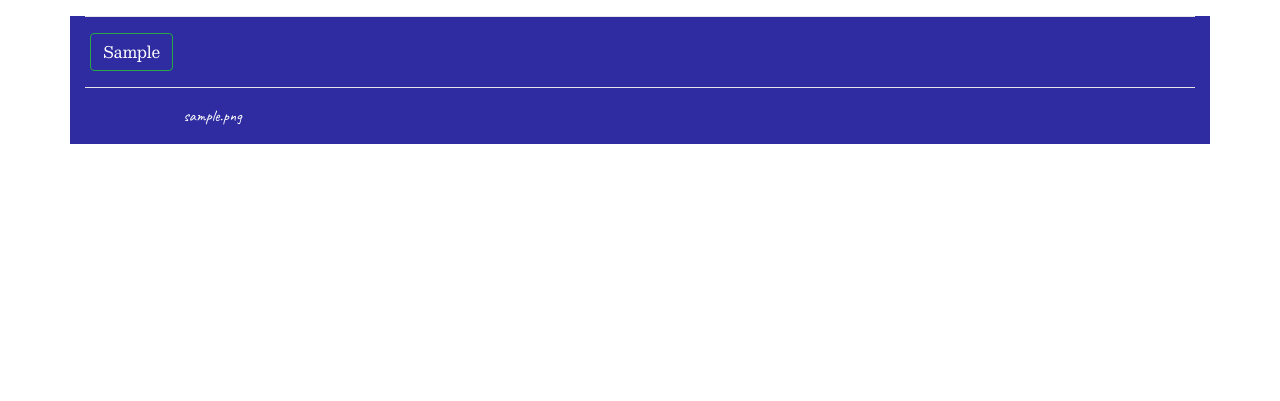
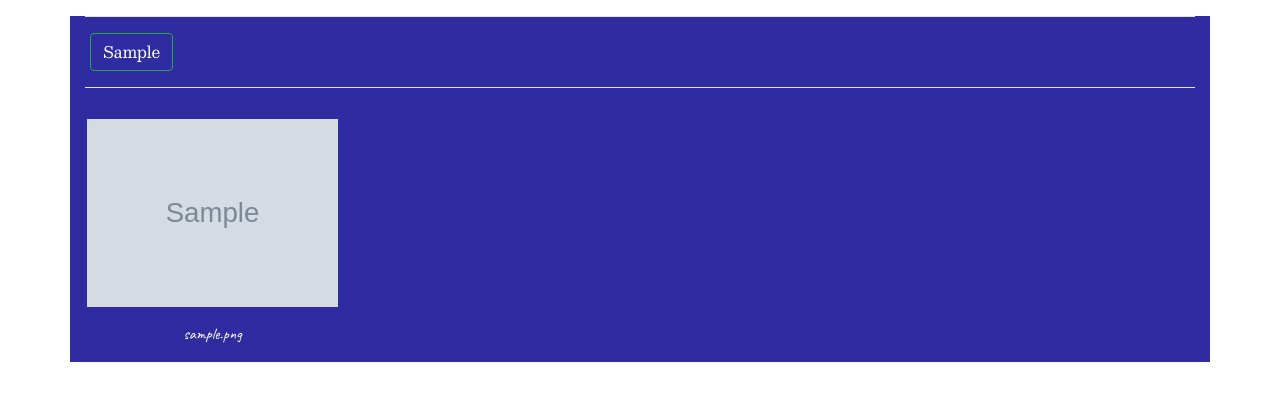
Before and after one commit to fkinyae/kins-gallery, a Django app: page / in a window 1280 px wide. Shown: the part 78-479 px from the top of the page. Run offline with Django 3.2, Linux system fonts and the light colour scheme; tables that the repository leaves empty hold one stand-in row (values such as "Sample post"); grey boxes marked "Sample" are stand-in pictures; some libraries are stand-ins or nearby versions.

Commit message:
change the image url styling

```diff
--- a/gallery/templates/all_gallery/home.html
+++ b/gallery/templates/all_gallery/home.html
@@ -34,7 +34,7 @@
         <div class="col-md-3">
 
             <a data-toggle="modal" data-target="#{{image.id}}">
-                <img src="{{image.photo_image.url}}" alt="image of {image.image_name}" class="img-fluid gallery" style="display: none">
+                <img src="{{image.photo_image.url}}" alt="image of {image.image_name}" class="img-fluid gallery">
             </a>
 
                 <p class="text_image">{{image.image_name}}</p>
@@ -59,7 +59,7 @@
                             <p class="imgdesc">{{image.image_description}}</p>
                             Photo-Image Link.
                             <input class="form-control input-lg" type="text"
-                                   value="{{image.photo_image.url}}" id="{{image.id}}">
+                                   value="{{image.photo_image.url}}" id="{{image.id}}" style="display: none">
                             <button class="btn btn-success btn-sm copy-btn" data-hex="{{image.photo_image.url}}">Copy</button>
 
                             </div>
```
